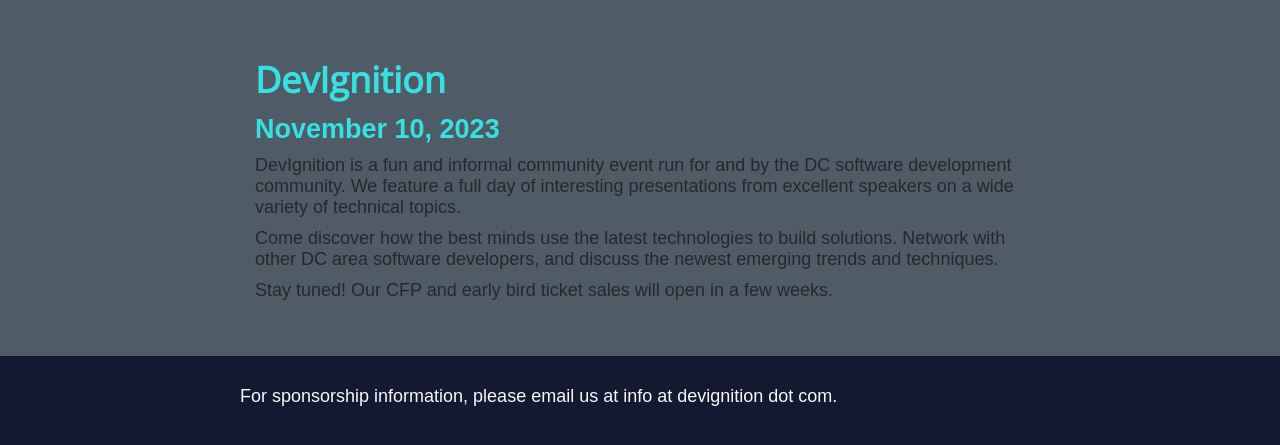
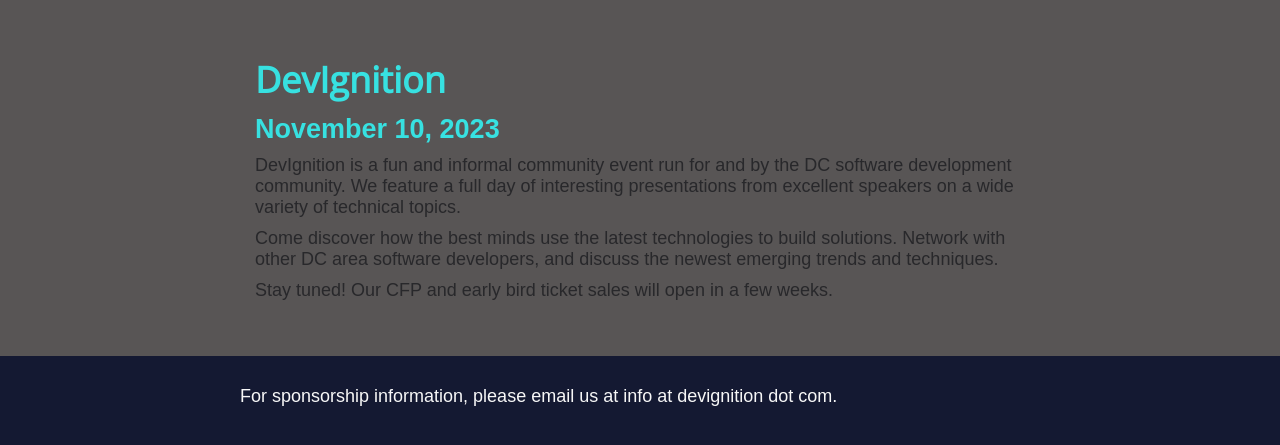
Before and after one commit to gothamgo/devignition, a Jekyll site: the page built from index.html, in a window 1280 px wide. Shown: the top 445 px of the page. Built offline with Jekyll 4.4.1, drawn with Linux system fonts in a browser that asks for light colours; some web fonts are replaced.

Commit message:
Update index.html

```diff
--- a/index.html
+++ b/index.html
@@ -4,7 +4,7 @@
 
 <style>
   div.content-wrapper {
-    background-color: #4f5b66;
+    background-color: #585555;
     padding: 20px 0px;
   }
   div.content {
```
